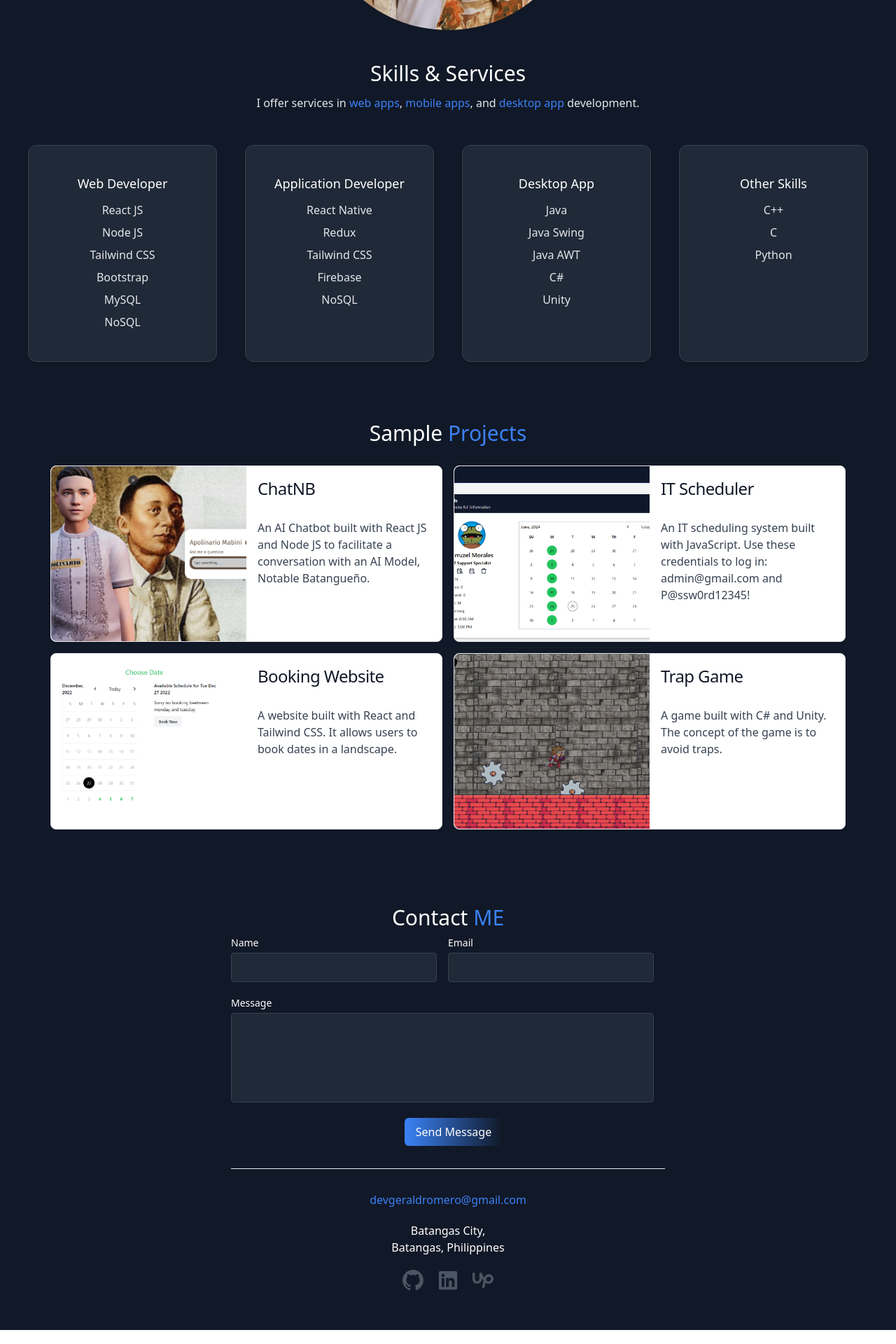
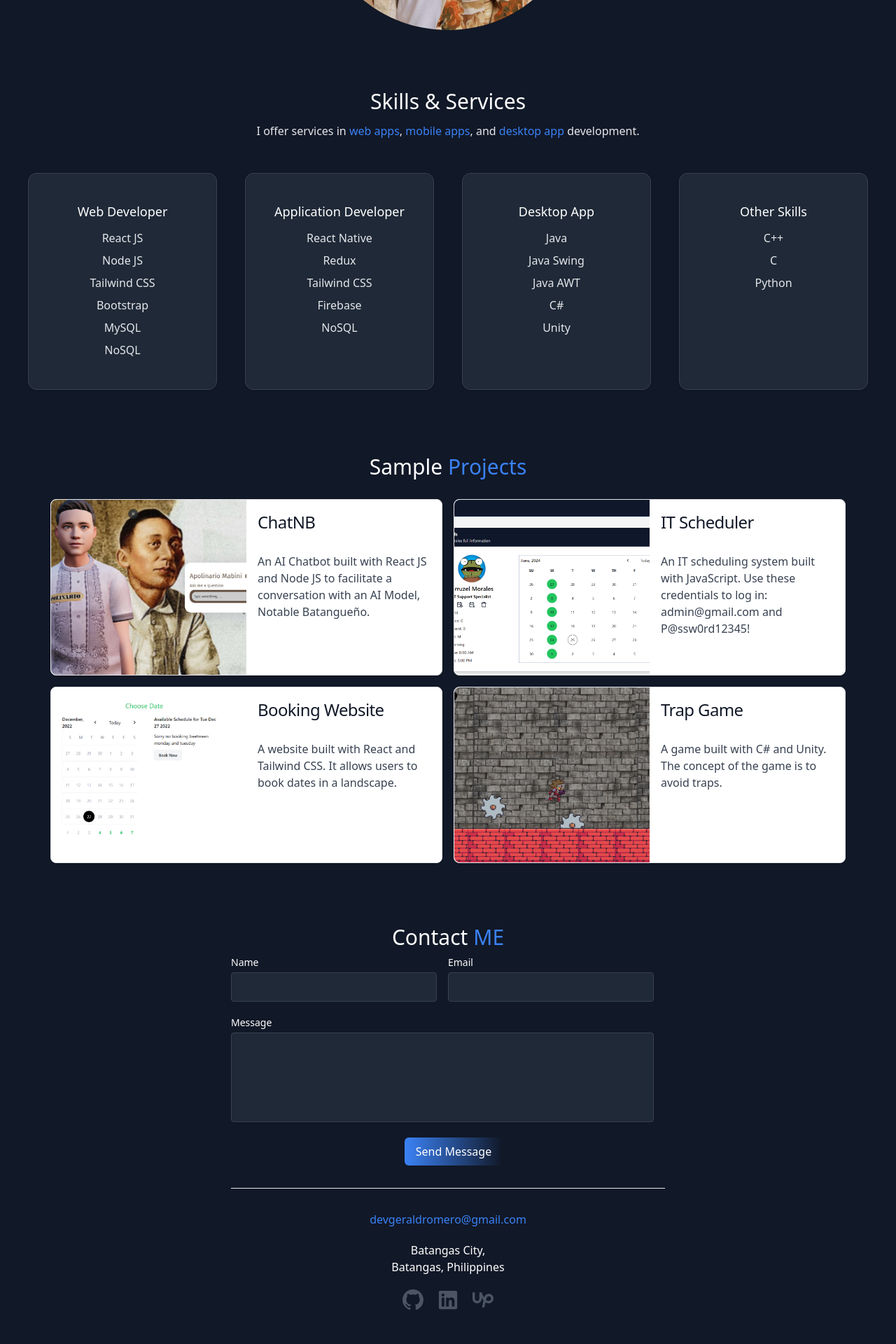
Before and after one commit to DevGeraldR/DevGeraldR.github.io, a React (Create React App) app: page / in a window 1280 px wide. Shown: the part 641-2561 px from the top of the page at 70% size. Built offline with nearby package versions, Linux system fonts and the light colour scheme; no server answers; the HTML template or start-up script is replaced by a standard one.

Commit message:
Updated UI

```diff
--- a/src/components/Contact.jsx
+++ b/src/components/Contact.jsx
@@ -29,7 +29,7 @@ function Contact() {
   return (
     <>
       <section className="text-white body-font relative" id="contact_us">
-        <div className="container px-5 py-12 mx-auto">
+        <div className="container px-5 py-10 mx-auto">
           <h1 className="text-3xl py-1 text-white text-center">
             Contact <span className="text-blue-500">ME</span>
           </h1>
--- a/src/components/Projects.jsx
+++ b/src/components/Projects.jsx
@@ -63,7 +63,7 @@ function Projects() {
   };
 
   return (
-    <section className="p-10 text-white">
+    <section className="pt-12 pl-10 pr-10 pb-7 text-white">
       <h1 className="text-3xl py-1 text-white text-center">
         Sample <span className="text-blue-500">Projects</span>
       </h1>
--- a/src/components/Services.jsx
+++ b/src/components/Services.jsx
@@ -1,7 +1,7 @@
 import React from "react";
 function Services() {
   return (
-    <section className="px-10 pt-10">
+    <section className="px-10 pt-20">
       <div className="text-center">
         <h3 className="text-3xl py-1 text-white ">Skills & Services</h3>
         <p className="text-md py-1 leading-8 text-gray-200">
```
